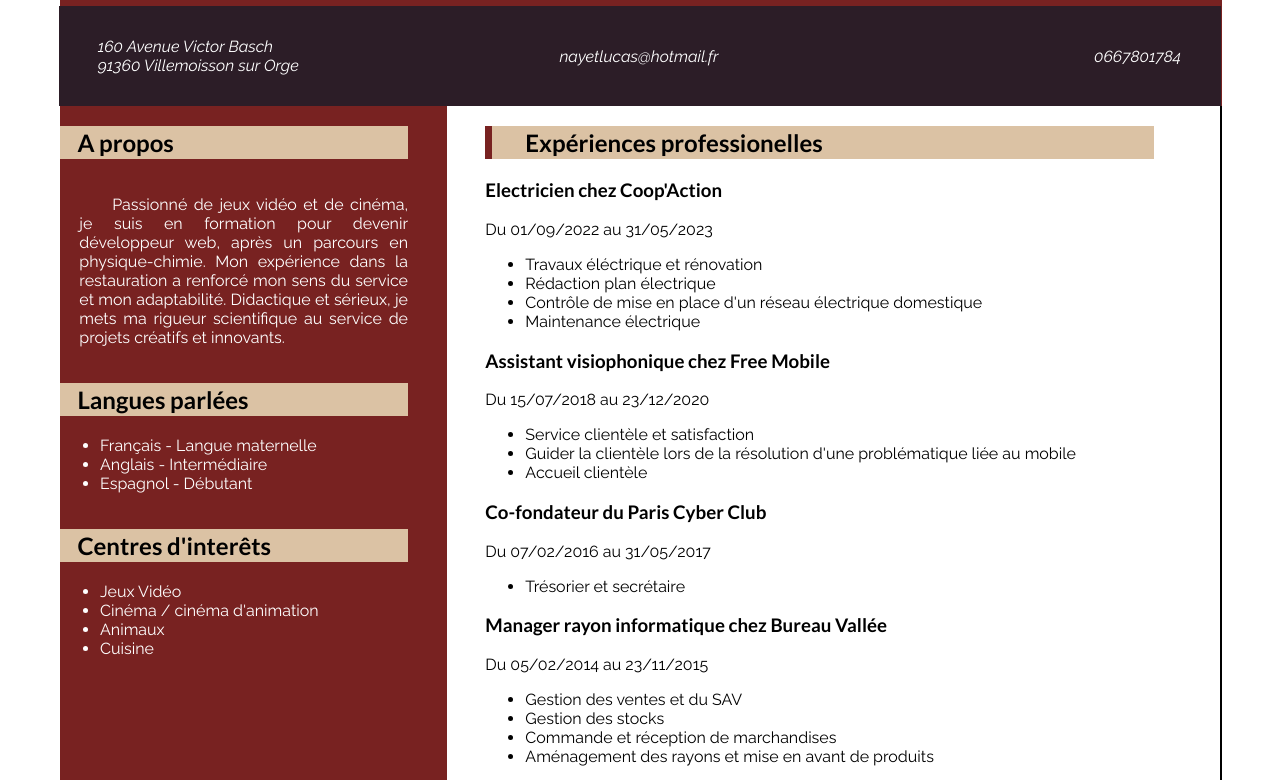
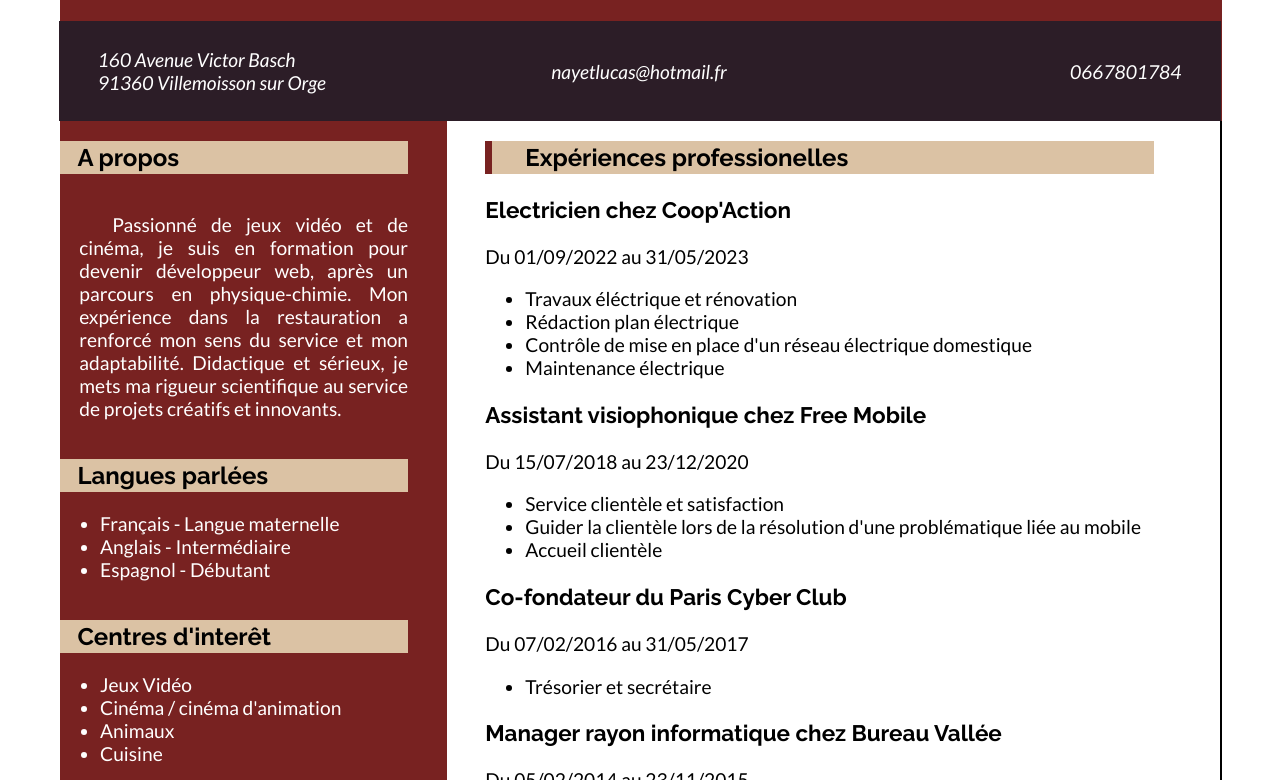
Before and after one commit to MaitreGobz/Mon-CV-en-ligne, a plain HTML site: page index.html in a window 1280 px wide. Shown: the part 358-1138 px from the top of the page. Drawn offline with Linux system fonts and the light colour scheme; files whose address does not match are found by name.

Commit message:
fix font import

```diff
--- a/assets/css/style.css
+++ b/assets/css/style.css
@@ -1,49 +1,25 @@
+/*Font import*/
 @font-face {
     font-family: 'Raleway';
     src: url(../fonts/Raleway-Regular.woff) format('woff');
     src: url(../fonts/Raleway-Regular.ttf) format('truetype');
-    font-weight: 400;
 }
 
 @font-face {
     font-family: 'Raleway';
     src: url(../fonts/Raleway-Italic.woff) format('woff');
     src: url(../fonts/Raleway-Italic.ttf) format('truetype');
-    font-style: italic;
 }
 
 @font-face {
     font-family: 'Raleway';
     src: url(../fonts/Raleway-Bold.woff) format('woff');
     src: url(../fonts/Raleway-Bold.ttf) format('truetype');
-    font-weight: bold;
-}
-
-@font-face {
-    font-family: 'Lato';
-    src: url(../fonts/Lato-Regular.woff) format('woff');
-    src: url(../fonts/Lato-Regular.ttf) format('truetype');
-    font-weight: 400;
-}
-
-@font-face {
-    font-family: 'Lato';
-    src: url(../fonts/Lato-Italic.woff) format('woff');
-    src: url(../fonts/Lato-Italic.ttf) format('truetype');
-    font-style: italic;
-}
-
-@font-face {
-    font-family: 'Lato';
-    src: url(../fonts/Lato-Bold.woff) format('woff');
-    src: url(../fonts/Lato-Bold.ttf) format('truetype');
-    font-weight: bold;
 }
 
 /*Body style*/
 body {
-    font-family: 'Raleway', sans-serif;
-    font-style: normal;
+    font-family: 'Lato', sans-serif;
     max-width: 1160px;
     margin: auto;
     padding: 0%;
@@ -54,7 +30,7 @@ body {
 h1,
 h2,
 h3 {
-    font-family: 'Lato', sans-serif;
+    font-family: "Raleway", sans-serif;
     font-weight: bold;
 }
 
@@ -100,8 +76,10 @@ h1 {
 #profession {
     text-align: center;
     font-weight: bold;
+    font-size: x-large;
     color: white;
     padding-bottom: 2%;
+
 }
 
 .address {
@@ -112,6 +90,7 @@ h1 {
     width: 1160px;
     align-items: center;
     border-right: 2px solid #2c1d27;
+    font-size: larger;
 }
 
 #postal {
@@ -197,10 +176,12 @@ article {
     margin-left: 5%;
     margin-right: 10%;
     text-align: justify;
+    font-size: larger;
 }
 
 #ul-about {
     color: white;
+    font-size: larger;
 }
 
 .path {
@@ -213,6 +194,7 @@ article {
 }
 
 #path {
+    font-size: larger;
     width: 90%;
 }
 
--- a/index.html
+++ b/index.html
@@ -9,6 +9,10 @@
     <title>Mon CV en ligne</title>
     <link rel="icon" href="./assets/images/cv.png" type="image/png">
     <link rel="stylesheet" href="./assets/css/style.css">
+    <link rel="preconnect" href="https://fonts.googleapis.com">
+    <link rel="preconnect" href="https://fonts.gstatic.com" crossorigin>
+    <link href="https://fonts.googleapis.com/css2?family=Lato:ital,wght@0,400;0,700;1,400&display=swap"
+        rel="stylesheet">
 
 </head>
 
@@ -66,7 +70,7 @@
                 </ul>
             </section>
             <section>
-                <h2>Centres d'interêts</h2>
+                <h2>Centres d'interêt</h2>
                 <ul id="ul-about">
                     <li>Jeux Vidéo</li>
                     <li>Cinéma / cinéma d'animation</li>
```
Also changed, not shown: assets/fonts/Lato-Bold.ttf (deleted), assets/fonts/Lato-Bold.woff (deleted), assets/fonts/Lato-Italic.ttf (deleted), assets/fonts/Lato-Italic.woff (deleted), assets/fonts/Lato-Regular.ttf (deleted), assets/fonts/Lato-Regular.woff (deleted).
